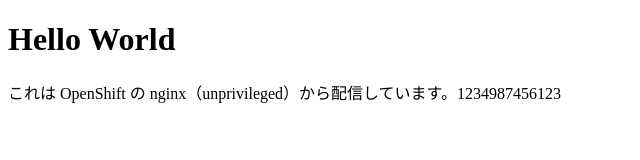
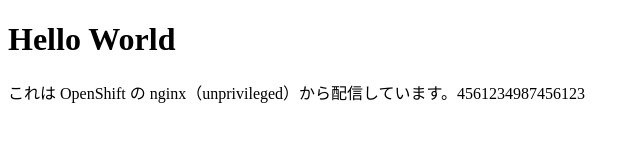
Before and after one commit to Yasuhito-Yoshida-3/openshift-static-site, a plain HTML site: page site/index.html in a window 1280 px wide. Shown: the full height of the page, 0-640 px from the left. Drawn offline with Linux system fonts and the light colour scheme.

Commit message:
change 456

```diff
--- a/site/index.html
+++ b/site/index.html
@@ -7,6 +7,6 @@
 </head>
 <body>
   <h1>Hello World</h1>
-  <p>これは OpenShift の nginx（unprivileged）から配信しています。1234987456123</p>
+  <p>これは OpenShift の nginx（unprivileged）から配信しています。4561234987456123</p>
 </body>
 </html>
```
